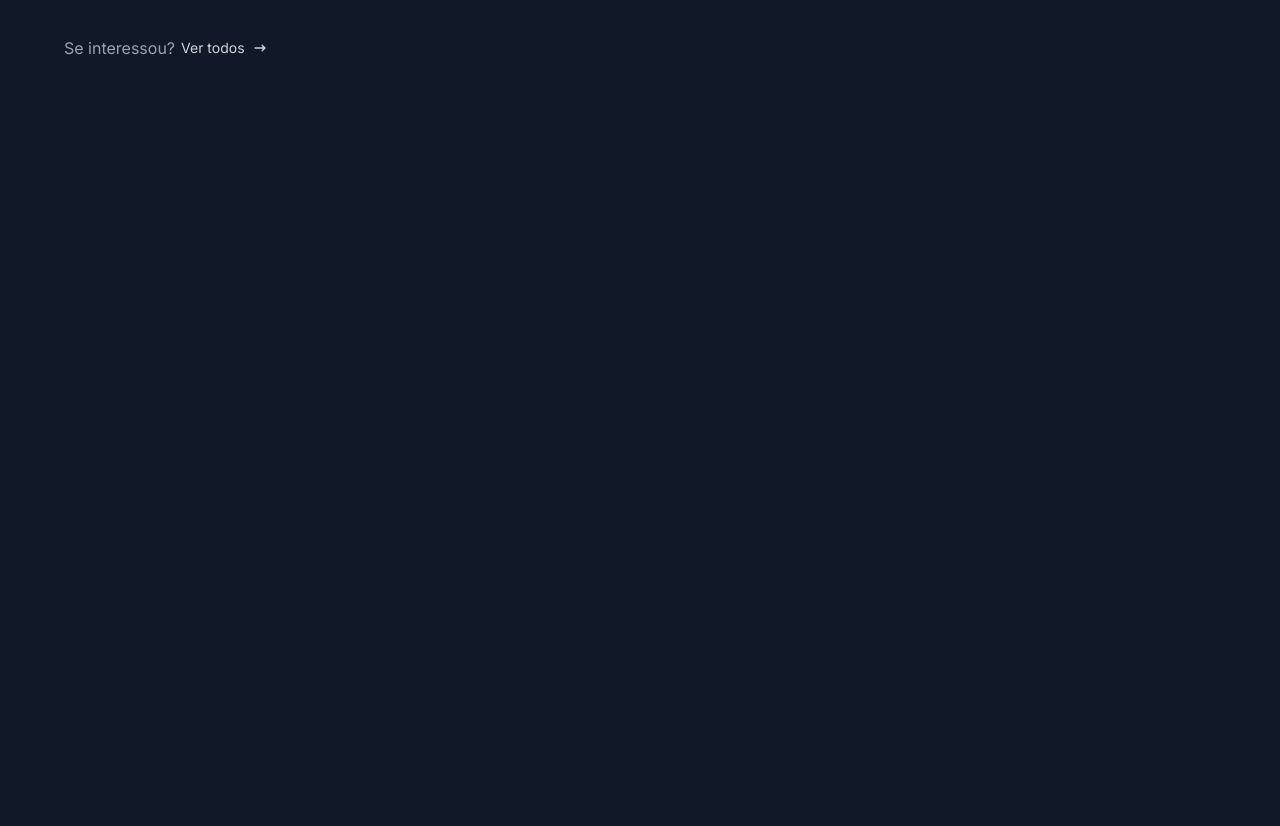
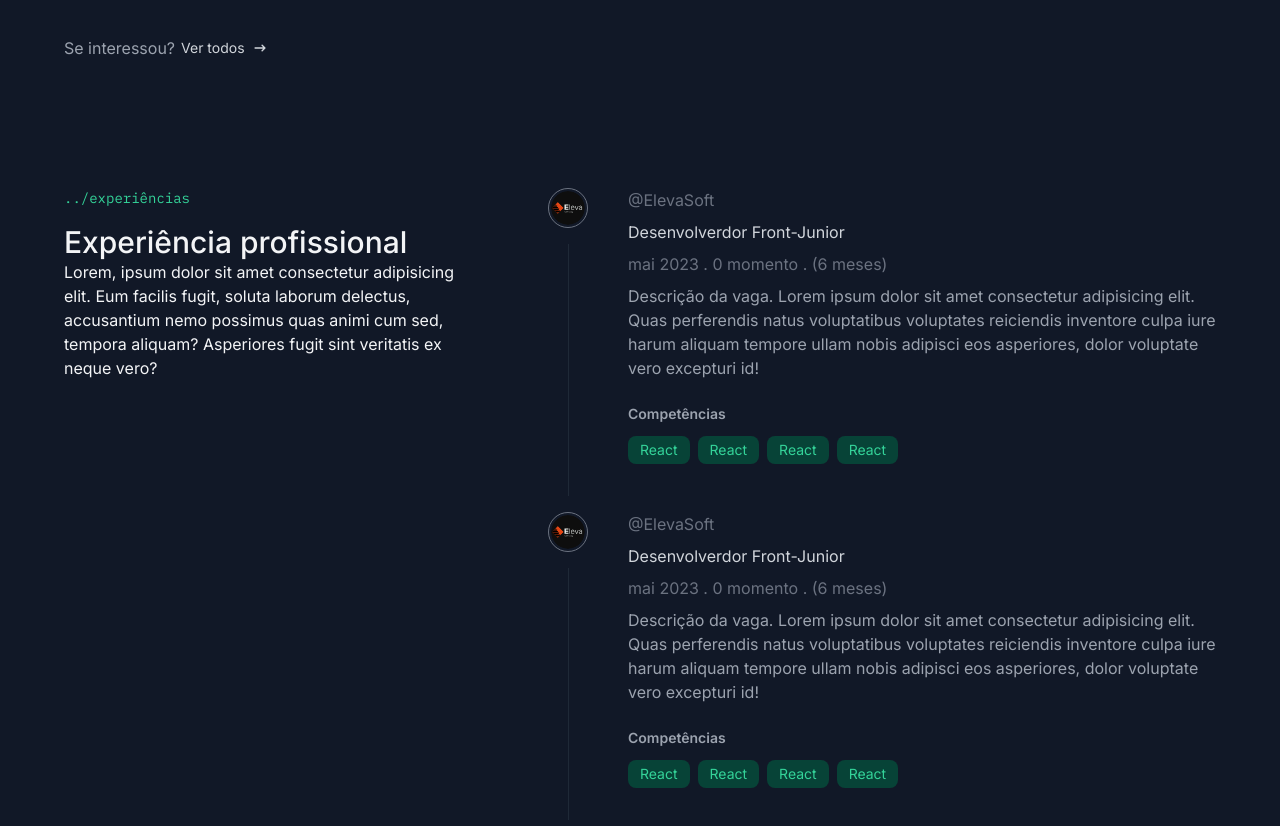
Before and after one commit to Natanielima/Portif-lio, a Next.js app: page / in a window 1280 px wide. Shown: the part 3180-4006 px from the top of the page. Before the commit the page ends 3304 px from the top, so only its background shows below. Built offline with nearby package versions, Linux system fonts and the light colour scheme.

Commit message:
tela de experiência

```diff
--- /dev/null
+++ b/app/components/Pages/Home/works/index.tsx
@@ -0,0 +1,20 @@
+import SectionType from "@/app/components/Section-title";
+import ItemsWork from "./itemsWork";
+
+export default function Work() {
+    return(
+        <section className="container py-16 flex gap-10 md:gap-4 lg:gap-16 flex-col md:flex-row">
+            <div className="max-w-[420px]">
+                <SectionType subtitle="experiências" title="Experiência profissional"  />
+                <p>
+                    Lorem, ipsum dolor sit amet consectetur adipisicing elit. Eum facilis fugit, soluta laborum delectus, accusantium nemo possimus quas animi cum sed, tempora aliquam? Asperiores fugit sint veritatis ex neque vero?
+                </p>
+            </div>
+            <div className="flex flex-col gap-4">
+               <ItemsWork/>
+               <ItemsWork/>
+            </div>
+
+        </section>
+    )
+}
--- /dev/null
+++ b/app/components/Pages/Home/works/itemsWork.tsx
@@ -0,0 +1,46 @@
+import TechBadge from "@/app/components/TechBadge";
+import Image from "next/image";
+
+export default function ItemsWork() {
+    return(
+        <div className="grid grid-cols-[40px,1fr] gap-4 md:gap-10">
+            <div className="flex flex-col items-center gap-4">
+                <div className="rounded-full border border-gray-500 p-0.5">
+                    <Image src="/images/eleva.svg"
+                    alt="ElevaSoft"
+                    width={40}
+                    height={40}
+                    className="rounded-full"/>
+                </div>
+                <div className="h-full w-[1px] bg-gray-800"/>
+            </div>
+            <div>
+                <div className="flex flex-col gap-2 text-sm sm:text-base">
+                  <a href="https://www.linkedin.com/company/elevasoft/about/"
+                  target="_blank"
+                  className="text-gray-500 hover:text-emerald-500 transition-colors"
+
+                  >
+                    @ElevaSoft
+                  </a>
+                  <h4 className="text-gray-300">Desenvolverdor Front-Junior</h4>
+                  <span className="text-gray-500">
+                    mai 2023 . 0 momento . (6 meses)
+                  </span>
+                  <p className="text-gray-400">
+                    Descrição da vaga. Lorem ipsum dolor sit amet consectetur adipisicing elit. Quas perferendis natus voluptatibus voluptates reiciendis inventore culpa iure harum aliquam tempore ullam nobis adipisci eos asperiores, dolor voluptate vero excepturi id!
+                  </p>
+                </div>
+                <p className="text-gray-400 text-sm mb-3 mt-6 font-semibold">Competências</p>
+                <div className="flex gap-x-2 gap-y-3 flex-wrap lg:max-w-[350px] mb-8 ">
+                    <TechBadge name="React"/>
+                    <TechBadge name="React"/>
+                    <TechBadge name="React"/>
+                    <TechBadge name="React"/>
+
+                </div>
+
+            </div>
+        </div>
+    )
+}
--- a/app/page.tsx
+++ b/app/page.tsx
@@ -1,6 +1,7 @@
 import HeroSection from "./components/Pages/Home/hero-section";
 import HighlightedProjects from "./components/Pages/Home/highlighted-projects";
 import KnowTechs from "./components/Pages/Home/know-techs";
+import Work from "./components/Pages/Home/works";
 
 export default async function Home() {
   return (
@@ -8,6 +9,7 @@
       <HeroSection/>
       <KnowTechs/>
       <HighlightedProjects/>
+      <Work/>
     </>
   )
 }
```
Also changed, not shown: public/images/eleva.svg (added).
